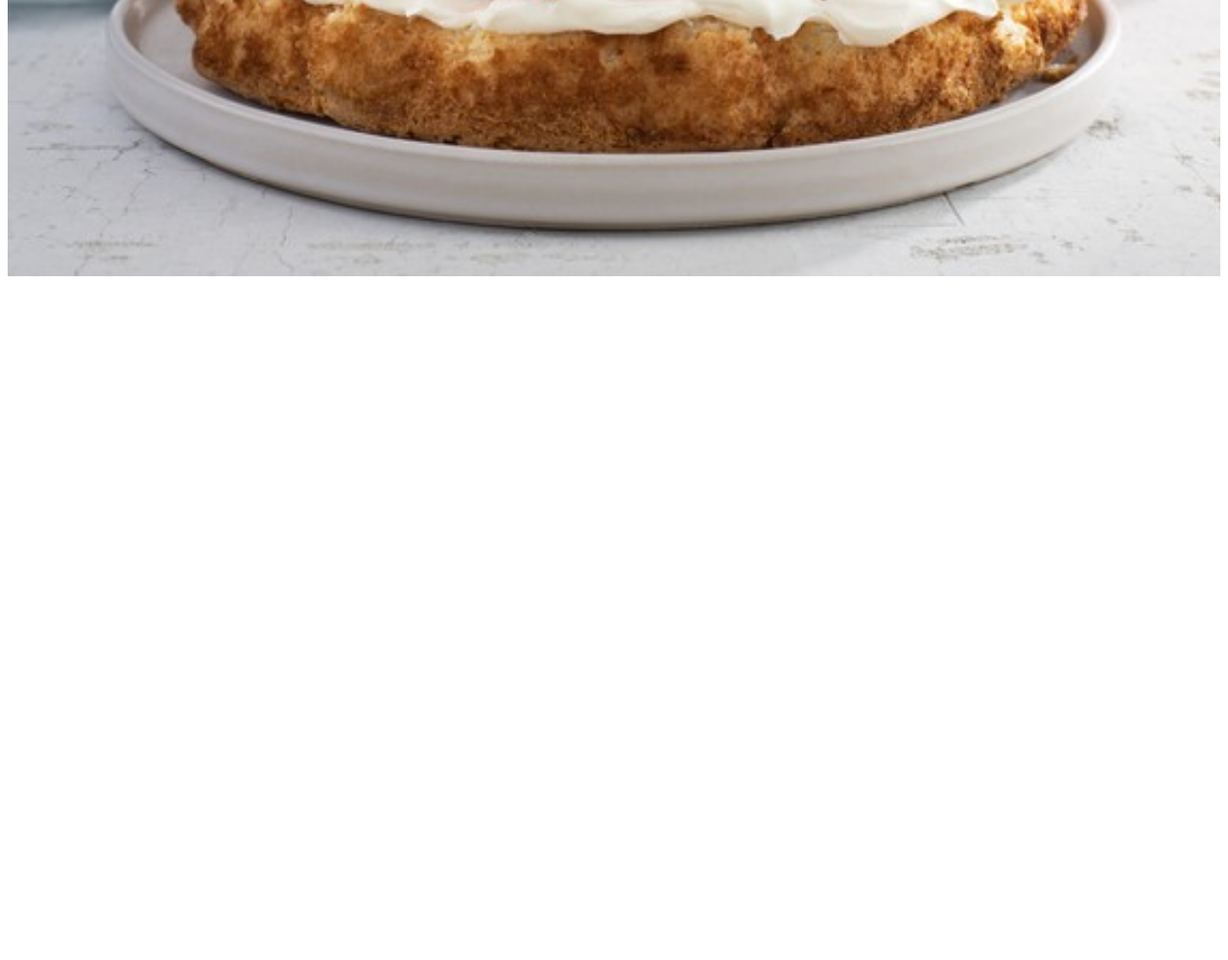
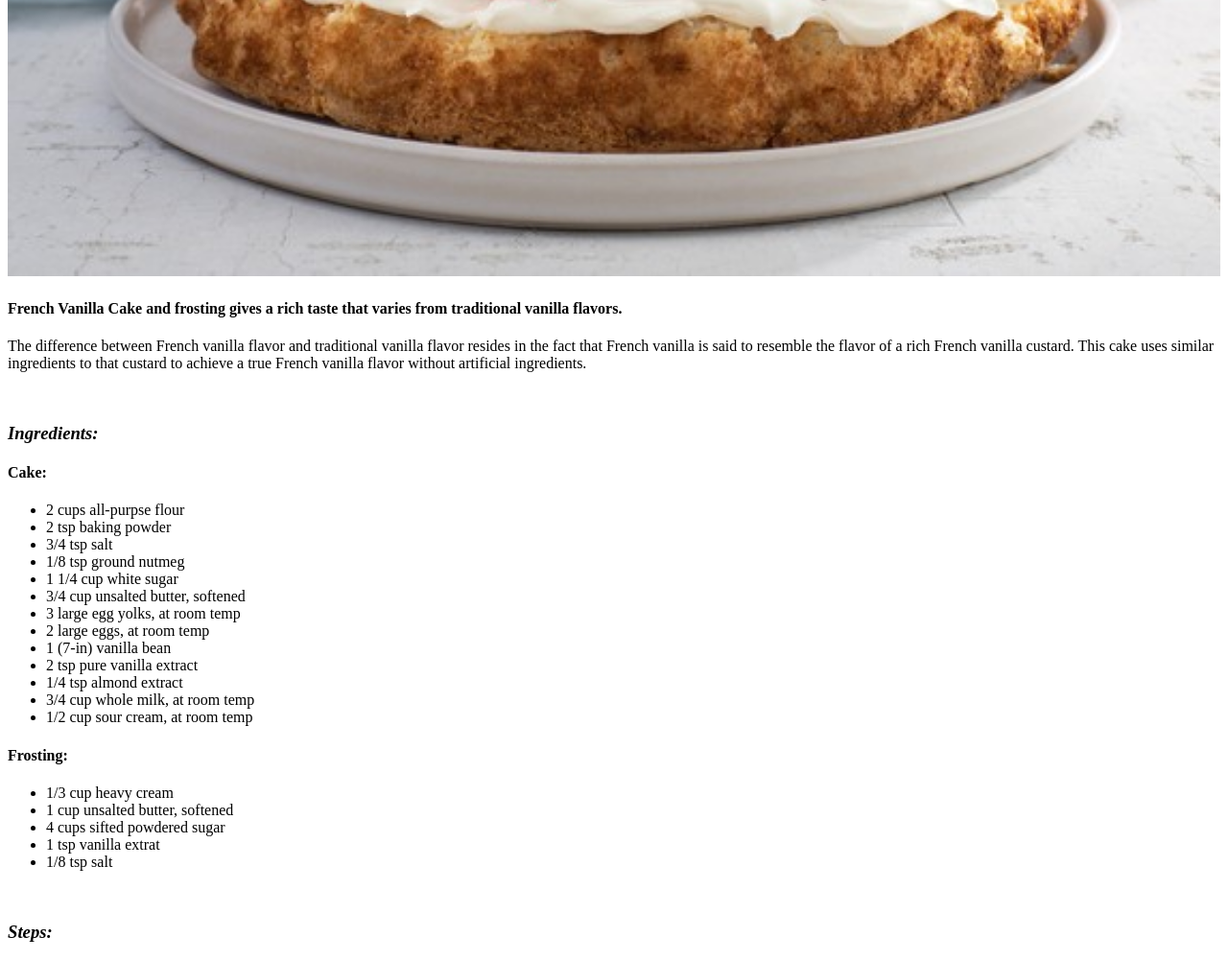
Before and after one commit to AbitBrookish/odin-recipes, a plain HTML site: page recipes/french-vanilla-cake.html in a window 1280 px wide. Shown: the part 748-1749 px from the top of the page at 96% size. Before the commit the page ends 1048 px from the top, so only its background shows below. Drawn offline with Linux system fonts and the light colour scheme.

Commit message:
Add FVC description, ingredients ul's and "Steps"

```diff
--- a/recipes/french-vanilla-cake.html
+++ b/recipes/french-vanilla-cake.html
@@ -10,5 +10,40 @@
   <h1>French Vanilla Cake (w/ French Vanilla Frosting)</h1>
   <img src="../images/french-vanilla-cake.jpeg" alt="French Vanilla Cake with strawberries"
   width=100% length=100%>
+  <h4>French Vanilla Cake and frosting gives a rich taste that varies from traditional vanilla flavors.</h4>
+    <p>The difference between French vanilla flavor and traditional vanilla flavor resides in the fact that
+      French vanilla is said to resemble the flavor of a rich French vanilla custard. This cake uses similar
+      ingredients to that custard to achieve a true French vanilla flavor without artificial ingredients.</p>
+  <br>
+  <h3><em>Ingredients:</em></h3>
+    <h4>Cake:</h4>
+      <ul>
+        <li>2 cups all-purpse flour</li>
+        <li>2 tsp baking powder</li>
+        <li>3/4 tsp salt</li>
+        <li>1/8 tsp ground nutmeg</li>
+        <li>1 1/4 cup white sugar</li>
+        <li>3/4 cup unsalted butter, softened</li>
+        <li>3 large egg yolks, at room temp</li>
+        <li>2 large eggs, at room temp</li>
+        <li>1 (7-in) vanilla bean</li>
+        <li>2 tsp pure vanilla extract</li>
+        <li>1/4 tsp almond extract</li>
+        <li>3/4 cup whole milk, at room temp</li>
+        <li>1/2 cup sour cream, at room temp</li>
+      </ul>
+    <h4>Frosting:</h4>
+      <ul>
+        <li>1/3 cup heavy cream</li>
+        <li>1 cup unsalted butter, softened</li>
+        <li>4 cups sifted powdered sugar</li>
+        <li>1 tsp vanilla extrat</li>
+        <li>1/8 tsp salt</li>
+      </ul>
+      <br>
+  <h3><em>Steps:</em></h3>
+    <ol>
+
+    </ol>
 </body>
 </html>
```
